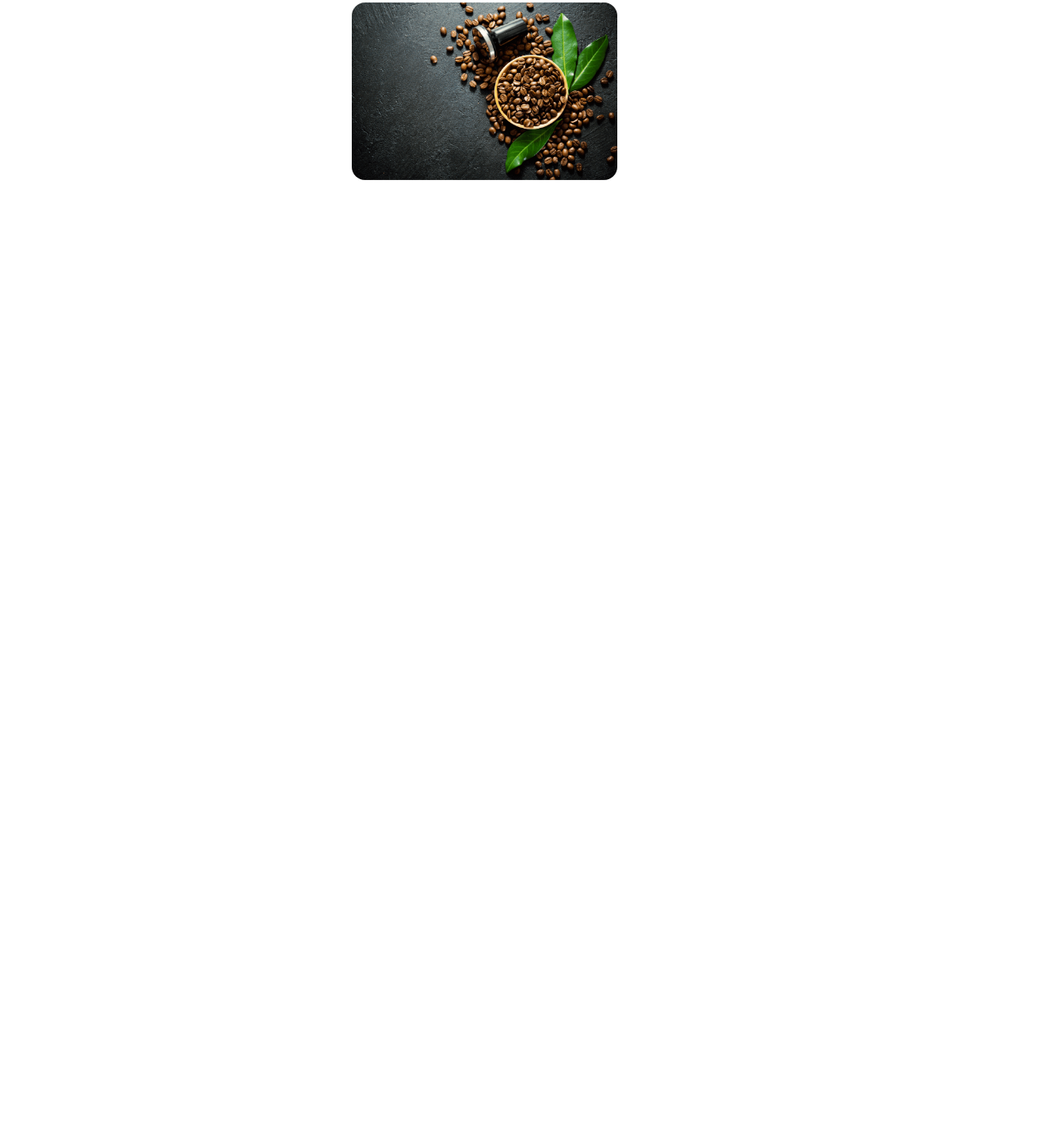
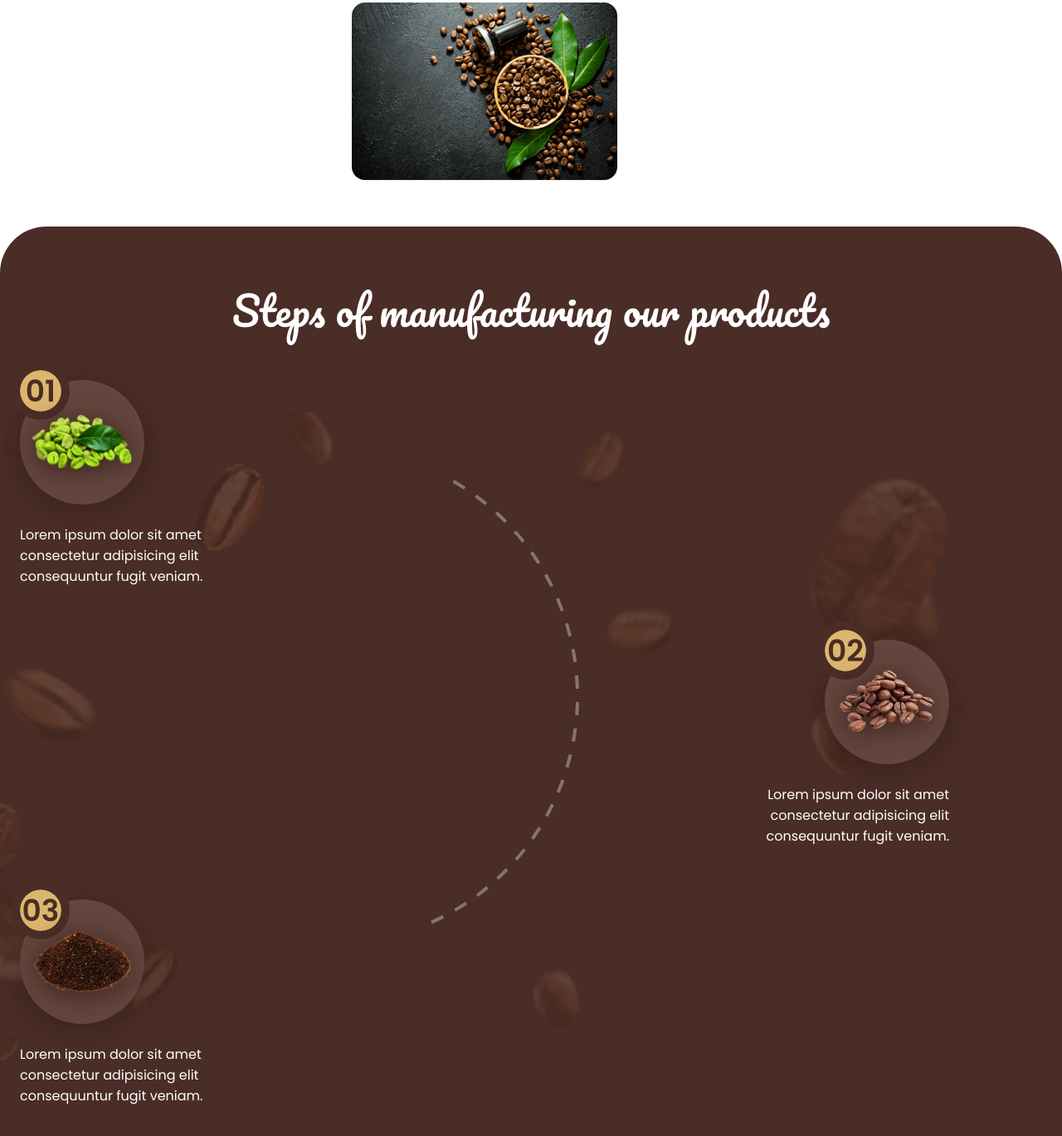
Before and after one commit to freetimezp/js-portfolio-72-coffee, a plain HTML site: page index.html in a window 1280 px wide. Shown: the part 2141-3510 px from the top of the page at 83% size. Before the commit the page ends 2414 px from the top, so only its background shows below. Drawn offline with nearby package versions, Linux system fonts and the light colour scheme.

Commit message:
07. js-portfolio-72-coffee. Steps section.

```diff
--- a/assets/css/styles.css
+++ b/assets/css/styles.css
@@ -382,6 +382,107 @@ img {
 }
 
 /*=============== STEPS ===============*/
+.steps {
+  background-color: var(--white-color);
+  position: relative;
+}
+
+.steps__bg {
+  background-color: var(--first-color);
+  border-radius: var(--border-section);
+}
+
+.steps__container {
+  padding-top: 2rem;
+}
+
+.steps .section__title,
+.steps__description {
+  color: var(--white-color);
+}
+
+.steps .section__title {
+  padding: 0 3rem;
+}
+
+.steps__content {
+  display: grid;
+  row-gap: 4rem;
+  position: relative;
+}
+
+.steps__card {
+  width: 250px;
+  z-index: 10;
+}
+
+.steps__circle {
+  width: 150px;
+  height: 150px;
+  background-color: var(--first-color-light);
+  border-radius: 50%;
+  box-shadow: 0 8px 32px hsla(12, 32%, 8%, .3);
+  display: flex;
+  align-items: center;
+  justify-content: center;
+  position: relative;
+  margin-bottom: 1.5rem;
+}
+
+.steps__img {
+  width: 120px;
+  filter: drop-shadow(0 4px 16px hsl(12, 32%, 16%));
+  transition: transform .3s;
+}
+
+.steps__img:hover {
+  transform: translateY(-0.35rem);
+}
+
+.steps__subcircle {
+  width: 50px;
+  height: 50px;
+  background-color: var(--second-color);
+  position: absolute;
+  top: -0.75rem;
+  left: 0;
+  display: flex;
+  align-items: center;
+  justify-content: center;
+  border-radius: 50%;
+  font-size: var(--h1-font-size);
+  font-weight: var(--font-semi-bold);
+  color: var(--first-color);
+  outline: 10px solid var(--first-color);
+}
+
+.steps__card-move,
+.steps__card-move .steps__circle {
+  margin-left: auto;
+}
+
+.steps__card-move .steps__description {
+  text-align: right;
+}
+
+.steps__border {
+  position: absolute;
+  left: 3rem;
+  right: 0;
+  top: 7.5rem;
+  margin: 0 auto;
+}
+
+.steps__bg-img {
+  position: absolute;
+  top: 14rem;
+  left: 0;
+  width: 100%;
+  height: 70%;
+  object-fit: cover;
+  object-position: -132px;
+  opacity: .15;
+}
 
 
 /*=============== TESTIMONIAL ===============*/
--- a/index.html
+++ b/index.html
@@ -122,6 +122,50 @@
                 </div>
             </div>
         </section>
+
+        <section class="steps" id="steps">
+            <div class="steps__bg section">
+                <h2 class="section__title">Steps of manufacturing our products</h2>
+                <div class="steps__container container grid">
+                    <img src="./assets/images/coffee-beans-bg.png" alt="" class="steps__bg-img">
+
+                    <div class="steps__content">
+                        <img src="./assets/images/steps-curve-line.svg" alt="" class="steps__border">
+
+                        <div class="steps__card">
+                            <div class="steps__circle">
+                                <div class="steps__subcircle">01</div>
+                                <img src="./assets/images/steps-green-coffee.png" alt="" class="steps__img">
+                            </div>
+                            <p class="steps__description">
+                                Lorem ipsum dolor sit amet consectetur adipisicing elit
+                                consequuntur fugit veniam.
+                            </p>
+                        </div>
+                        <div class="steps__card steps__card-move">
+                            <div class="steps__circle">
+                                <div class="steps__subcircle">02</div>
+                                <img src="./assets/images/steps-coffee-beans.png" alt="" class="steps__img">
+                            </div>
+                            <p class="steps__description">
+                                Lorem ipsum dolor sit amet consectetur adipisicing elit
+                                consequuntur fugit veniam.
+                            </p>
+                        </div>
+                        <div class="steps__card">
+                            <div class="steps__circle">
+                                <div class="steps__subcircle">03</div>
+                                <img src="./assets/images/steps-ground-coffee.png" alt="" class="steps__img">
+                            </div>
+                            <p class="steps__description">
+                                Lorem ipsum dolor sit amet consectetur adipisicing elit
+                                consequuntur fugit veniam.
+                            </p>
+                        </div>
+                    </div>
+                </div>
+            </div>
+        </section>
     </main>
 
     <script src="./assets/js/main.js"></script>
```
